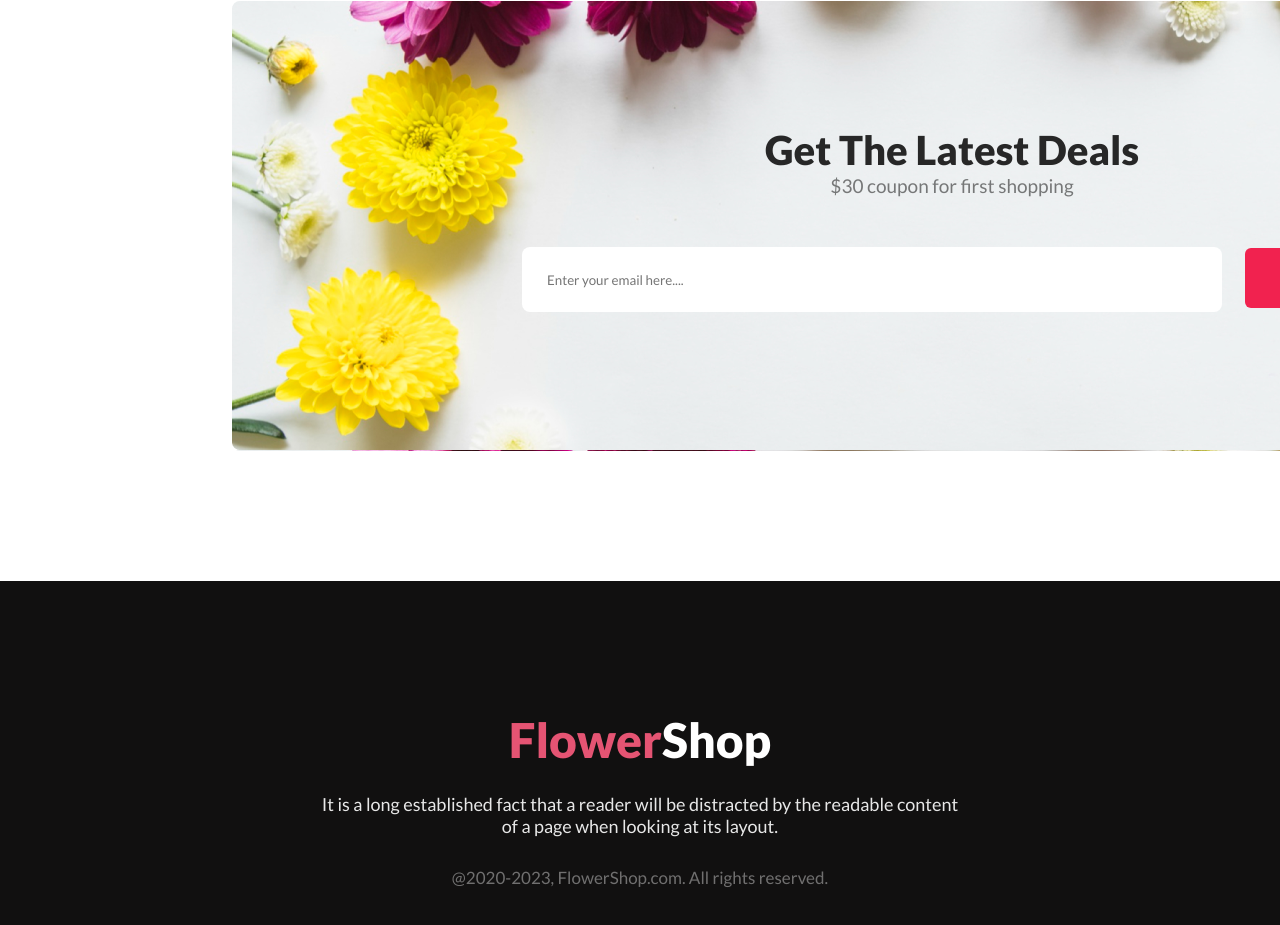
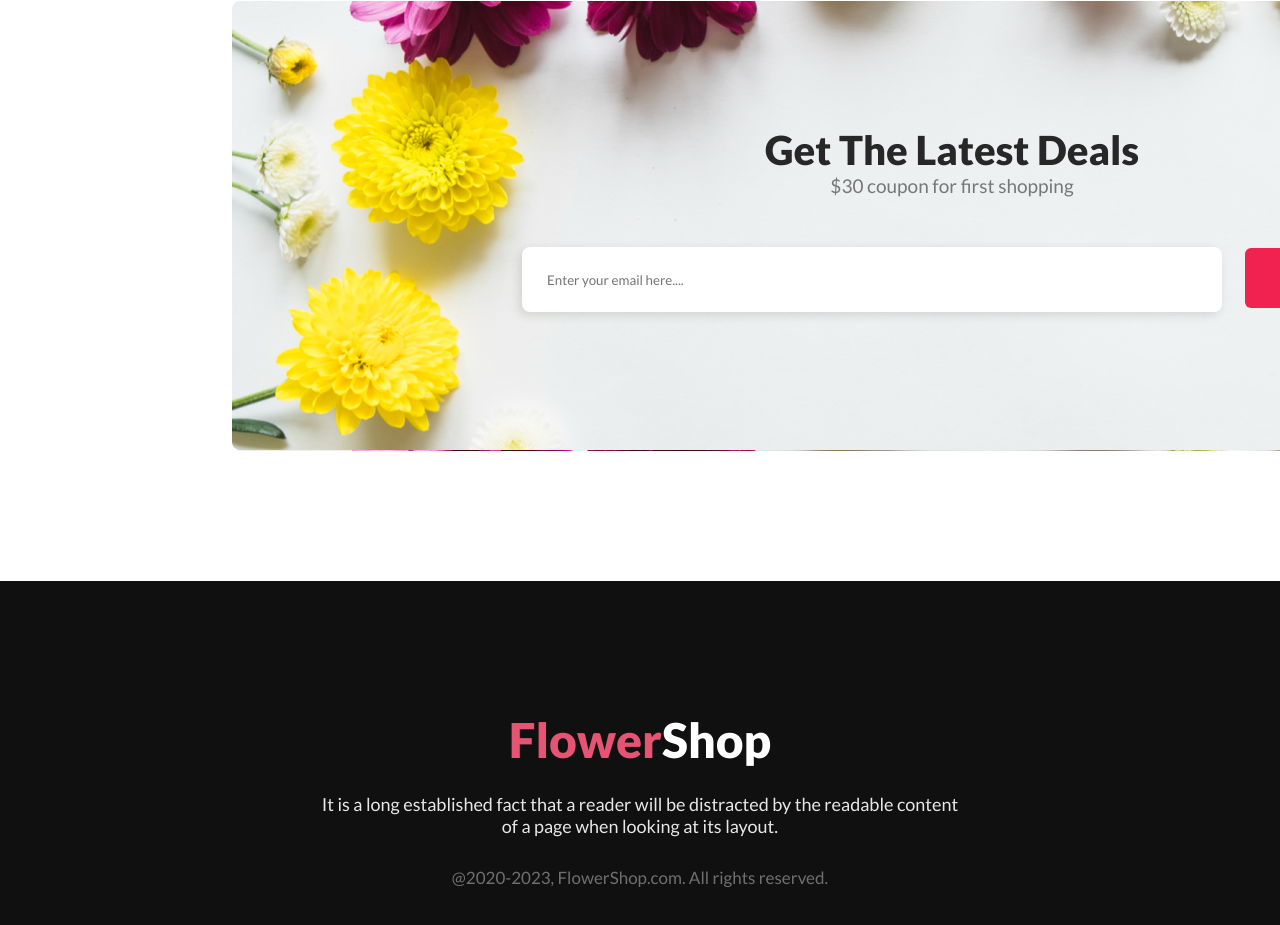
Before and after one commit to Avro-Nill/My-first-assignment, a plain HTML site: page index.html in a window 1280 px wide. Shown: the part 3615-4540 px from the top of the page. Drawn offline with Linux system fonts and the light colour scheme.

Commit message:
add a box shadow

```diff
--- a/style/style.css
+++ b/style/style.css
@@ -244,6 +244,7 @@ header{
     border: none;
     border-radius: 8px;
     margin-right: 20px;
+    box-shadow: -3px 3px 10px rgba(128, 128, 118, 0.247);
 }
 .input-area > input::placeholder{
     padding-left:25px;
```
